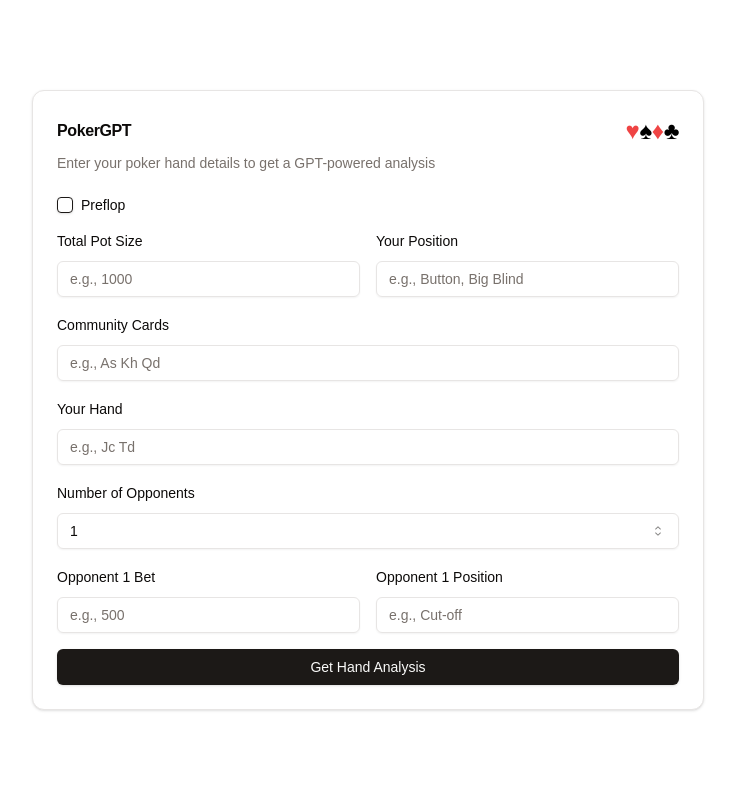
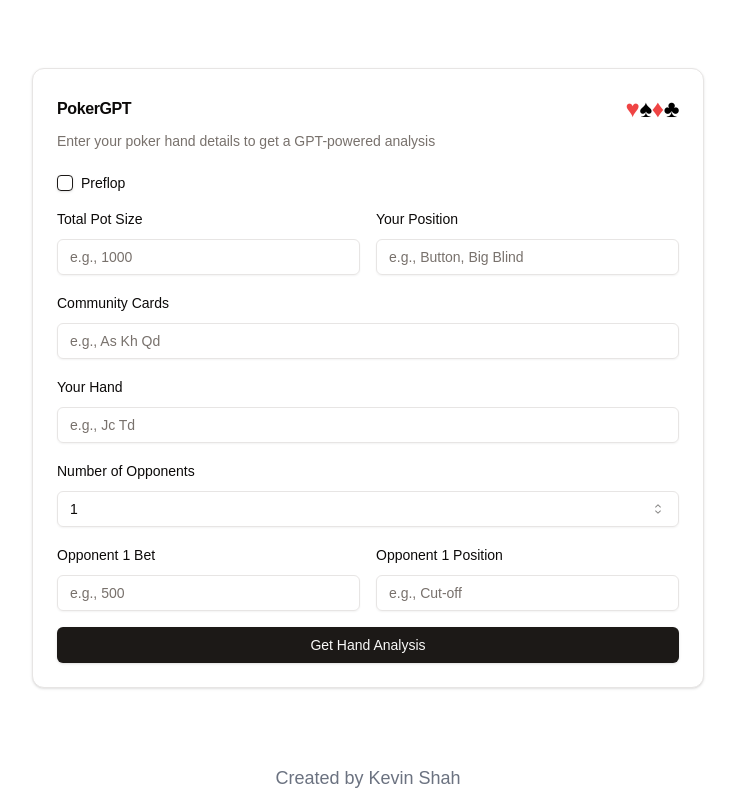
Before and after one commit to kevinshah-dev/pokergpt, a Next.js app: page / in a window 1280 px wide. Shown: the whole page, without its empty margins (272-1007 px from the left). Built offline with nearby package versions, Linux system fonts and the light colour scheme.

Commit message:
Added created by kevin shah

```diff
--- a/src/app/page.tsx
+++ b/src/app/page.tsx
@@ -83,8 +83,9 @@
   }
 
   return (
-    <div className="min-h-screen flex items-center justify-center">
-    <Card className="w-full max-w-2xl mx-auto">
+    <div className="min-h-screen flex flex-col justify-between">
+      <div className="flex-grow flex items-center justify-center">
+    <Card className="w-full max-w-2xl mx-auto mb-0">
       <CardHeader>
       <CardTitle className="flex items-center justify-between">
           <span>PokerGPT</span>
@@ -228,6 +229,10 @@
         </form>
       </CardContent>
     </Card>
+    </div>
+    <div className="text-center py-2 text-lg text-gray-500 mt-0">
+        Created by Kevin Shah
+    </div>
   </div>
   )
 }
```
